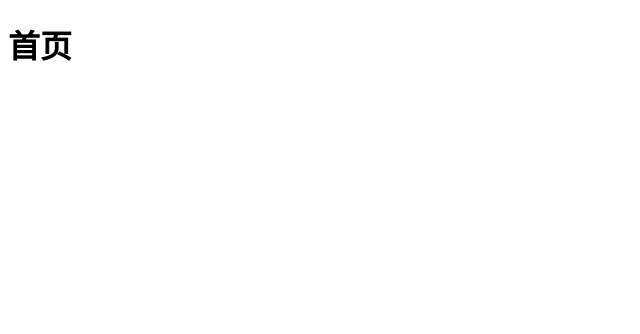
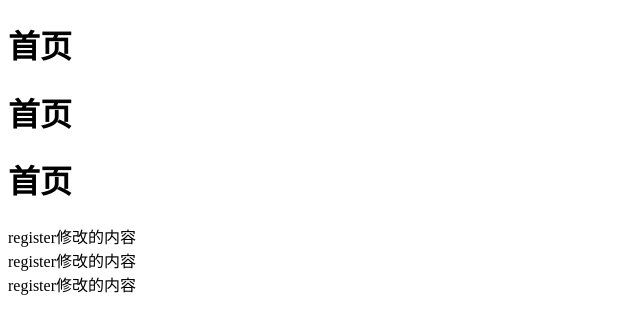
Before and after one commit to Mynmhui/test, a plain HTML site: page index.html in a window 1280 px wide. Shown: the whole page, without its empty margins (0-640 px from the left). Drawn offline with Linux system fonts and the light colour scheme.

Commit message:
修改了register中的index.html

```diff
--- a/index.html
+++ b/index.html
@@ -8,6 +8,11 @@
 </head>
 <body>
     <h1>首页</h1>
+    <h1>首页</h1>
+    <h1>首页</h1>
+    <div>register修改的内容</div>
+    <div>register修改的内容</div>
+    <div>register修改的内容</div>
 </body>
 <script src="./index.js"></script>
 </html>
```
